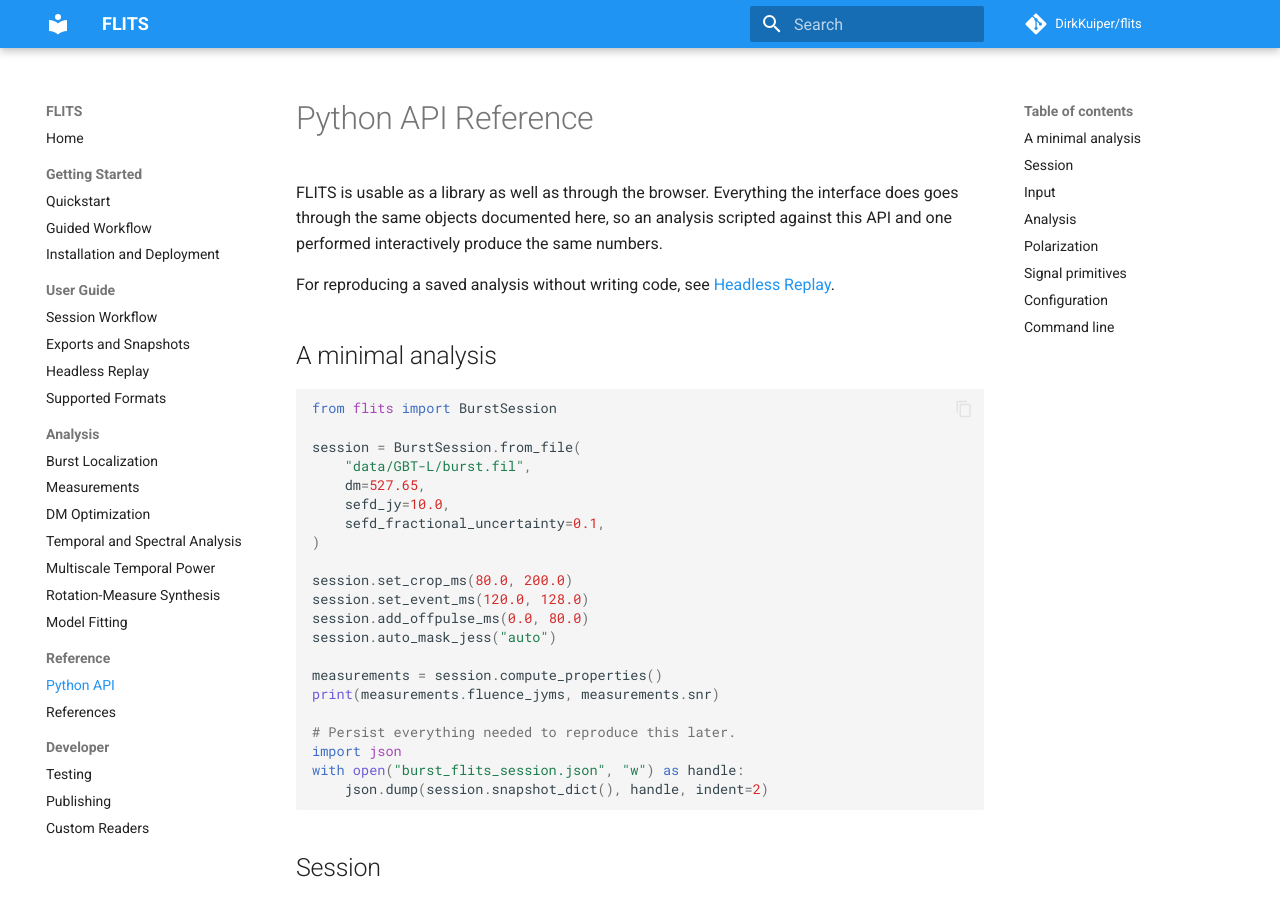
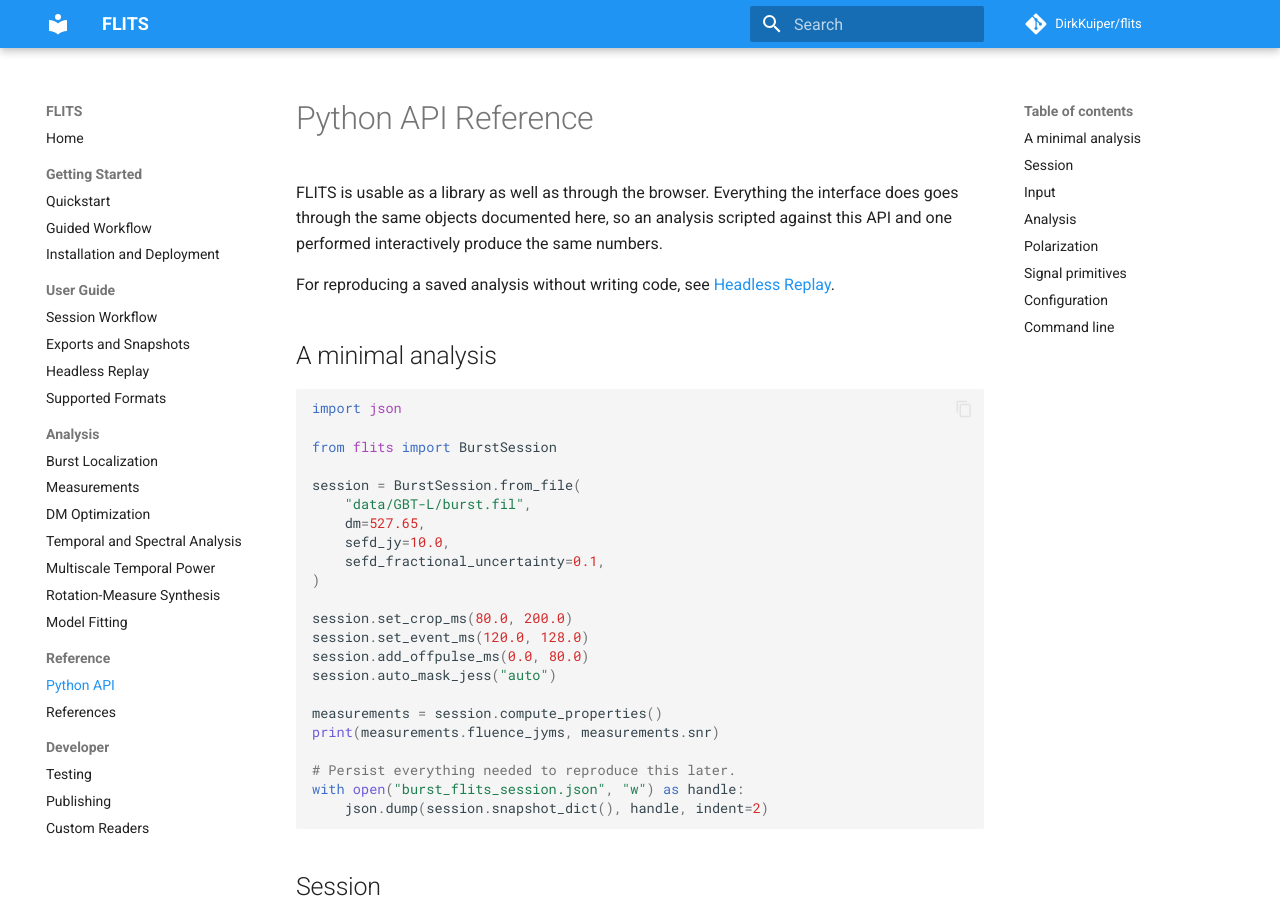
Before and after one commit to DirkKuiper/flits, an MkDocs documentation site: the page built from docs/developer/api-reference.md, in a window 1280 px wide and 900 px high. Built offline with MkDocs 1.6.1 and Material for MkDocs 9.7.7, drawn with Linux system fonts in a browser that asks for light colours; comment, search, counter and statistics services are not loaded; part of the change alters nothing that is shown; grey boxes are pictures that could not be loaded.

````diff
--- a/docs/developer/api-reference.md
+++ b/docs/developer/api-reference.md
@@ -11,6 +11,8 @@ For reproducing a saved analysis without writing code, see
 ## A minimal analysis
 
 ```python
+import json
+
 from flits import BurstSession
 
 session = BurstSession.from_file(
@@ -29,7 +31,6 @@ measurements = session.compute_properties()
 print(measurements.fluence_jyms, measurements.snr)
 
 # Persist everything needed to reproduce this later.
-import json
 with open("burst_flits_session.json", "w") as handle:
     json.dump(session.snapshot_dict(), handle, indent=2)
 ```
````
